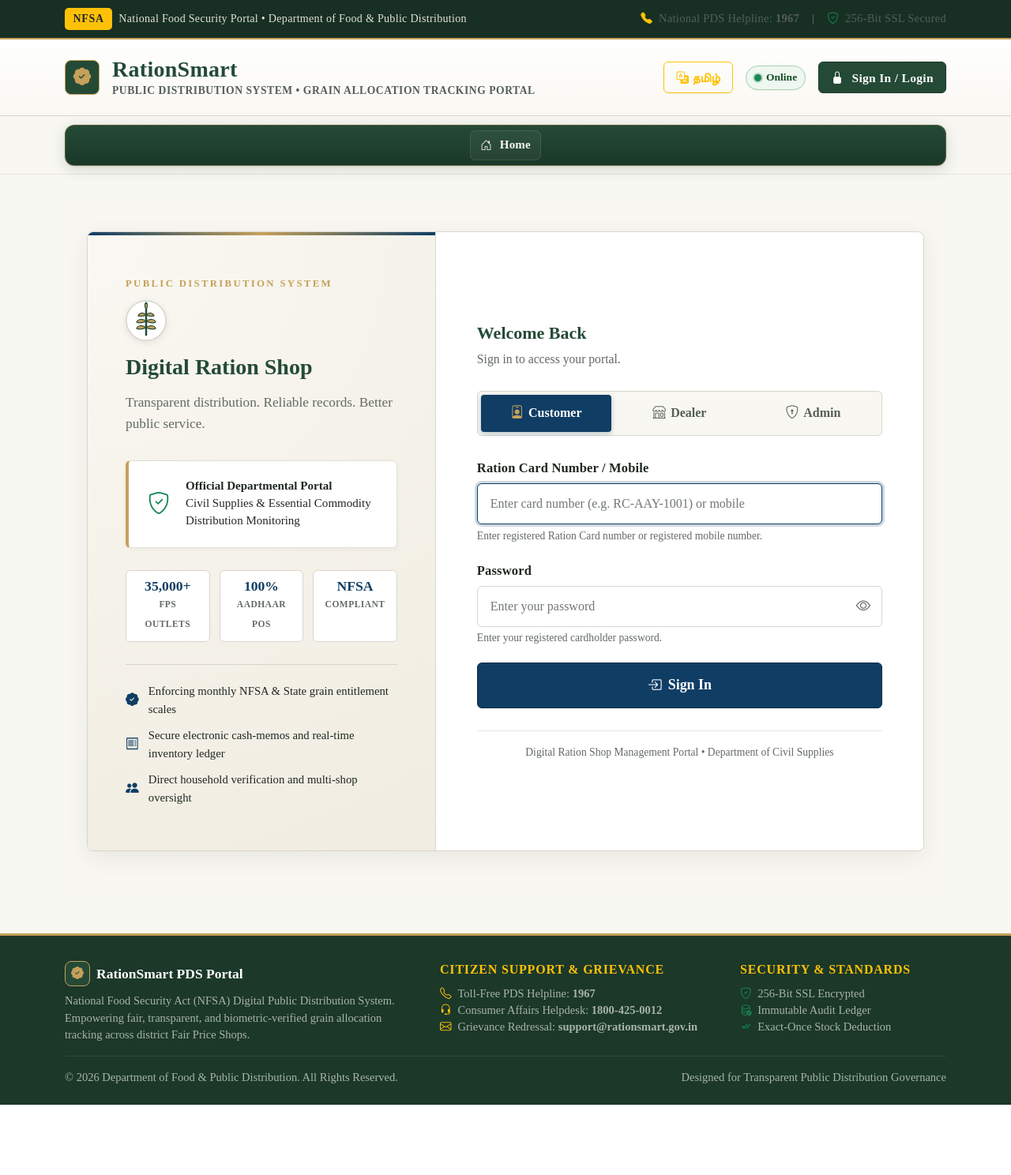
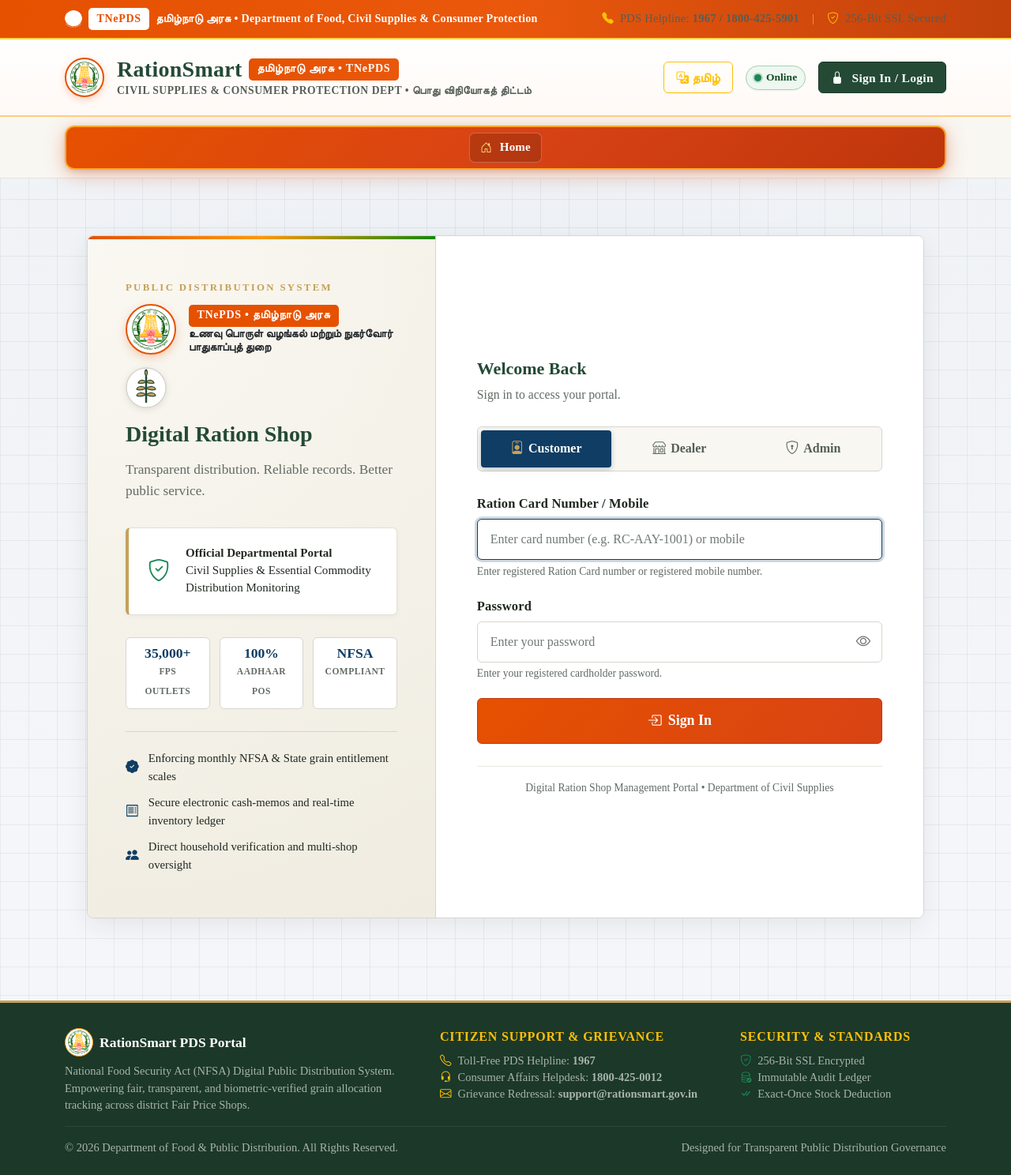
Before and after one commit to MahathiSelvaraj/RationSmart-PDS-Portal, a Flask app: page /login in a window 1280 px wide. Shown: the whole page at 79% size. Before the commit the page ends 1399 px from the top, so only its background shows below. Run offline with Flask 3, Linux system fonts and the light colour scheme; some libraries are stand-ins or nearby versions.

Commit message:
Update portal to official Tamil Nadu Government (TNePDS) Orange Theme with State Emblem

```diff
--- a/static/css/style.css
+++ b/static/css/style.css
@@ -72,15 +72,14 @@ html {
 }
 
 body {
-    background-color: var(--pds-bg) !important;
-    background-image: linear-gradient(135deg, rgba(245,250,245,0.3) 25%, transparent 25%),
-                      linear-gradient(225deg, rgba(245,250,245,0.3) 25%, transparent 25%),
-                      linear-gradient(45deg, rgba(245,250,245,0.3) 25%, transparent 25%),
-                      linear-gradient(315deg, rgba(245,250,245,0.3) 25%, transparent 25%);
-    background-size: 20px 20px;
-    background-position: 0 0, 0 10px, 10px -10px, -10px 0px;
-  font-family: var(--pds-font-family) !important;
-  background-color: var(--pds-bg) !important;
+  font-family: var(--pds-font-family) !important;
+  background-color: #F4F6F9 !important;
+  background-image:
+    radial-gradient(circle at 50% 0%, rgba(15, 60, 100, 0.035) 0%, transparent 75%),
+    linear-gradient(to right, rgba(148, 163, 184, 0.15) 1px, transparent 1px),
+    linear-gradient(to bottom, rgba(148, 163, 184, 0.15) 1px, transparent 1px) !important;
+  background-size: 100% 100%, 36px 36px, 36px 36px !important;
+  background-position: 0 0, 0 0, 0 0 !important;
   color: var(--pds-text-main) !important;
   font-size: var(--pds-body);
   line-height: 1.55;
@@ -94,18 +93,18 @@ body {
 
 /* Shared background classes */
 .page-bg {
-    background-color: var(--pds-bg) !important;
-    background-image: linear-gradient(135deg, rgba(245,250,245,0.3) 25%, transparent 25%),
-                      linear-gradient(225deg, rgba(245,250,245,0.3) 25%, transparent 25%),
-                      linear-gradient(45deg, rgba(245,250,245,0.3) 25%, transparent 25%),
-                      linear-gradient(315deg, rgba(245,250,245,0.3) 25%, transparent 25%);
-    background-size: 20px 20px;
-    background-position: 0 0, 0 10px, 10px -10px, -10px 0px;
+  background-color: #F4F6F9 !important;
+  background-image:
+    radial-gradient(circle at 50% 0%, rgba(15, 60, 100, 0.035) 0%, transparent 75%),
+    linear-gradient(to right, rgba(148, 163, 184, 0.15) 1px, transparent 1px),
+    linear-gradient(to bottom, rgba(148, 163, 184, 0.15) 1px, transparent 1px) !important;
+  background-size: 100% 100%, 36px 36px, 36px 36px !important;
+  background-position: 0 0, 0 0, 0 0 !important;
 }
 
 .section-bg {
-    background-color: var(--pds-surface-alt) !important;
-    /* subtle pale sage green */
+  background-color: #F8FAFC !important;
+  background-image: none !important;
 }
 
 /* Apply Times New Roman across all interactive and structural components */
@@ -506,12 +505,13 @@ input[type="radio"] {
 
 /* Top National Identity Ribbon */
 .gov-topbar {
-  background-color: #173023;
-  color: #E2DFD7;
+  background: linear-gradient(90deg, #E65100 0%, #EA580C 50%, #C2410C 100%) !important;
+  color: #FFFFFF !important;
   font-size: 0.88rem;
   padding: 6px 0;
-  border-bottom: 2px solid var(--pds-accent-gold);
+  border-bottom: 2.5px solid #FFD54F !important;
   letter-spacing: 0.02em;
+  box-shadow: 0 2px 8px rgba(230, 81, 0, 0.22);
 }
 
 .gov-topbar a {
@@ -526,11 +526,11 @@ input[type="radio"] {
 
 /* Main Brand Header - Stacking context above sticky navbar */
 .pds-brand-header {
-  background: linear-gradient(180deg, #FFFFFF 0%, #FAF8F2 100%);
-  border-bottom: 1px solid var(--pds-border);
+  background: linear-gradient(180deg, #FFFFFF 0%, #FFF9F5 100%) !important;
+  border-bottom: 2px solid #FFCC80 !important;
   padding: 0.85rem 0;
   position: relative;
-  z-index: 1030; /* Higher than sticky navbar (1020) so header dropdowns render completely above */
+  z-index: 1030;
 }
 
 /* User Profile Dropdown in Brand Header */
@@ -623,13 +623,13 @@ input[type="radio"] {
   -webkit-backdrop-filter: blur(8px);
 }
 
-/* Centered, elegant forest-green container with rounded corners and subtle shadow */
+/* Centered, official Tamil Nadu Government Saffron/Orange Navigation Bar */
 .pds-nav-box-container {
-  background: linear-gradient(180deg, #244A36 0%, #1A3828 100%);
-  border: 1px solid rgba(197, 161, 90, 0.35);
+  background: linear-gradient(135deg, #E65100 0%, #D84315 50%, #BF360C 100%) !important;
+  border: 2px solid #FFA726 !important;
   border-radius: 12px;
-  box-shadow: 0 4px 18px rgba(27, 56, 41, 0.16), 0 1px 3px rgba(0, 0, 0, 0.08);
-  padding: 6px 10px;
+  box-shadow: 0 6px 24px rgba(216, 67, 21, 0.35), 0 2px 6px rgba(0, 0, 0, 0.12) !important;
+  padding: 7px 12px;
   display: flex;
   align-items: center;
   justify-content: center;
@@ -660,17 +660,17 @@ input[type="radio"] {
   margin: 0;
 }
 
-/* Individual menu item: separate clickable box or pill */
+/* Individual menu item: high-contrast semi-translucent pill */
 .pds-box-nav .nav-link,
 .navbar-custom .nav-link {
   font-family: var(--pds-font-family) !important;
   font-size: 15px !important;
   font-weight: 600 !important;
-  color: #F8F7F2 !important;
-  background-color: rgba(255, 255, 255, 0.05);
-  border: 1px solid rgba(255, 255, 255, 0.1);
+  color: #FFFFFF !important;
+  background-color: rgba(0, 0, 0, 0.16) !important;
+  border: 1px solid rgba(255, 255, 255, 0.25) !important;
   border-radius: 7px;
-  padding: 7px 12px !important;
+  padding: 7px 13px !important;
   min-height: 38px;
   display: inline-flex;
   align-items: center;
@@ -687,42 +687,44 @@ input[type="radio"] {
 .pds-box-nav .nav-link i,
 .navbar-custom .nav-link i {
   font-size: 14.5px;
-  opacity: 0.92;
+  color: #FFE082 !important;
+  opacity: 0.95;
   transition: transform 0.15s ease, color 0.15s ease;
 }
 
-/* Hover Effect: soft lighter-green background, subtle border, elegant gold accent */
+/* Hover Effect: bright white pill highlight */
 .pds-box-nav .nav-link:hover,
 .navbar-custom .nav-link:hover,
 .pds-box-nav .nav-link:focus,
 .navbar-custom .nav-link:focus {
-  background-color: rgba(255, 255, 255, 0.14) !important;
-  border-color: rgba(197, 161, 90, 0.55) !important;
+  background-color: rgba(255, 255, 255, 0.28) !important;
+  border-color: #FFF3E0 !important;
   color: #FFFFFF !important;
   transform: translateY(-1px);
-  box-shadow: 0 3px 8px rgba(0, 0, 0, 0.16);
+  box-shadow: 0 4px 12px rgba(0, 0, 0, 0.22) !important;
 }
 
 .pds-box-nav .nav-link:hover i,
 .navbar-custom .nav-link:hover i {
-  transform: scale(1.08);
-  color: #DFC589;
-}
-
-/* Active Menu Item: visibly distinct lighter forest-green, muted gold border & bottom underline */
+  transform: scale(1.12);
+  color: #FFFFFF !important;
+}
+
+/* Active Menu Item: Crisp Solid White Pill with Deep Saffron/Orange Text */
 .pds-box-nav .nav-link.active,
 .navbar-custom .nav-link.active {
-  background: #2E5C43 !important;
-  border: 1px solid #C5A15A !important;
-  border-bottom: 3px solid #C5A15A !important;
-  color: #FFFFFF !important;
-  font-weight: 700 !important;
-  box-shadow: inset 0 1px 0 rgba(255, 255, 255, 0.18), 0 2px 6px rgba(0, 0, 0, 0.22) !important;
+  background: #FFFFFF !important;
+  border: 1.5px solid #FFE082 !important;
+  border-bottom: 3.5px solid #BF360C !important;
+  color: #BF360C !important;
+  font-weight: 800 !important;
+  box-shadow: 0 3px 12px rgba(0, 0, 0, 0.25) !important;
 }
 
 .pds-box-nav .nav-link.active i,
 .navbar-custom .nav-link.active i {
-  color: #DFC589;
+  color: #E65100 !important;
+  font-weight: 800 !important;
 }
 
 /* Notification badges inside navigation items */
--- a/templates/auth/login.html
+++ b/templates/auth/login.html
@@ -10,13 +10,9 @@
    Universal Typography: 'Times New Roman', Times, serif
    ========================================================================== */
 
-.page-bg {
-    background-color: #F8F7F2 !important;
-}
-
 .login-portal-wrapper {
     font-family: 'Times New Roman', Times, serif;
-    background-color: #F8F7F2;
+    background-color: transparent;
     color: #202820;
     padding: 2.5rem 0 3.5rem 0;
     min-height: calc(100vh - 160px);
@@ -54,7 +50,7 @@
     left: 0;
     right: 0;
     height: 4px;
-    background: linear-gradient(90deg, #0F3D64 0%, #C5A15A 50%, #0F3D64 100%);
+    background: linear-gradient(90deg, #E65100 0%, #FF9800 50%, #138808 100%);
 }
 
 .pds-gov-label {
@@ -322,9 +318,9 @@
 /* Submit Action Button */
 .btn-portal-submit {
     width: 100%;
-    background-color: #0F3D64;
+    background: linear-gradient(135deg, #E65100 0%, #D84315 100%);
     color: #FFFFFF;
-    border: 1px solid #0B2D4A;
+    border: 1px solid #BF360C;
     padding: 0.88rem;
     font-family: 'Times New Roman', Times, serif;
     font-size: 1.12rem;
@@ -391,7 +387,16 @@
                 <div>
                     <span class="pds-gov-label">PUBLIC DISTRIBUTION SYSTEM</span>
 
-                    <!-- Dignified Grain / Agriculture Stalk Motif -->
+                    <!-- Tamil Nadu Government Emblem & Grain Motif -->
+                    <div class="d-flex align-items-center gap-3 mb-3">
+                        <div style="background: #FFFFFF; border: 2.5px solid #E65100; border-radius: 50%; padding: 4px; width: 64px; height: 64px; box-shadow: 0 4px 12px rgba(230,81,0,0.25); display: flex; align-items: center; justify-content: center; flex-shrink: 0;">
+                            <img src="{{ url_for('static', filename='img/tn_gov_logo.svg') }}" alt="Tamil Nadu Government Emblem" style="width: 100%; height: 100%; object-fit: contain;">
+                        </div>
+                        <div>
+                            <span class="badge" style="background-color: #E65100; color: #FFFFFF; font-size: 0.72rem; letter-spacing: 0.05em;">TNePDS &bull; தமிழ்நாடு அரசு</span>
+                            <div class="fw-bold text-dark" style="font-size: 0.88rem; line-height: 1.25;">உணவு பொருள் வழங்கல் மற்றும் நுகர்வோர் பாதுகாப்புத் துறை</div>
+                        </div>
+                    </div>
                     <div class="mb-3">
                         <svg class="grain-motif-svg" viewBox="0 0 52 52" fill="none" xmlns="http://www.w3.org/2000/svg" aria-hidden="true">
                             <circle cx="26" cy="26" r="25" fill="#FFFFFF" stroke="#D8D5CC" stroke-width="1.5"/>
--- a/templates/base.html
+++ b/templates/base.html
@@ -28,17 +28,18 @@
 </head>
 <body class="page-bg">
 
-    <!-- 1. Top Government Identity Ribbon -->
+    <!-- 1. Top Government Identity Ribbon (Tamil Nadu State PDS) -->
     <div class="gov-topbar">
         <div class="container d-flex flex-column flex-md-row justify-content-between align-items-center py-1 gap-1">
             <div class="d-flex align-items-center gap-2">
-                <span class="badge bg-warning text-dark px-2 py-0 fw-bold" style="font-size: 0.75rem; letter-spacing: 0.05em;">NFSA</span>
-                <span>National Food Security Portal &bull; Department of Food & Public Distribution</span>
+                <img src="{{ url_for('static', filename='img/tn_gov_logo.svg') }}" alt="TN Gov Logo" style="width: 22px; height: 22px; filter: brightness(0) invert(1);">
+                <span class="badge bg-white px-2 py-0 fw-bold" style="font-size: 0.75rem; letter-spacing: 0.05em; color: #E65100 !important;">TNePDS</span>
+                <span class="fw-semibold">தமிழ்நாடு அரசு &bull; Department of Food, Civil Supplies & Consumer Protection</span>
             </div>
-            <div class="d-flex align-items-center gap-3 small">
-                <span><i class="bi bi-telephone-fill me-1 text-warning"></i> National PDS Helpline: <strong>1967</strong></span>
-                <span class="d-none d-lg-inline text-secondary">|</span>
-                <span class="d-none d-lg-inline"><i class="bi bi-shield-check me-1 text-success"></i> 256-Bit SSL Secured</span>
+            <div class="d-flex align-items-center gap-3 small text-white">
+                <span><i class="bi bi-telephone-fill me-1 text-warning"></i> PDS Helpline: <strong>1967 / 1800-425-5901</strong></span>
+                <span class="d-none d-lg-inline text-white-50">|</span>
+                <span class="d-none d-lg-inline"><i class="bi bi-shield-check me-1 text-warning"></i> 256-Bit SSL Secured</span>
             </div>
         </div>
     </div>
@@ -46,14 +47,17 @@
     <!-- 2. Main Brand Header with Emblem & User Profile Capsule -->
     <header class="pds-brand-header">
         <div class="container d-flex flex-column flex-md-row justify-content-between align-items-md-center py-2 gap-3">
-            <!-- Brand & Emblem -->
+            <!-- Brand & Emblem (Official TN Emblem) -->
             <a href="{{ url_for('index') }}" class="d-flex align-items-center text-decoration-none gap-3">
-                <div class="pds-emblem-badge">
-                    <i class="bi bi-patch-check-fill"></i>
+                <div class="pds-emblem-badge" style="background: #FFFFFF; border: 2.5px solid #E65100; border-radius: 50%; padding: 3px; width: 50px; height: 50px; display: flex; align-items: center; justify-content: center; box-shadow: 0 3px 10px rgba(230, 81, 0, 0.25); flex-shrink: 0;">
+                    <img src="{{ url_for('static', filename='img/tn_gov_logo.svg') }}" alt="Tamil Nadu Government Emblem" style="width: 100%; height: 100%; object-fit: contain;">
                 </div>
                 <div>
-                    <h1 class="pds-brand-title">RationSmart</h1>
-                    <div class="pds-brand-subtitle">Public Distribution System &bull; Grain Allocation Tracking Portal</div>
+                    <div class="d-flex align-items-center gap-2 flex-wrap">
+                        <h1 class="pds-brand-title" style="color: #C2410C; margin-bottom: 0;">RationSmart</h1>
+                        <span class="badge" style="background: linear-gradient(135deg, #E65100 0%, #EA580C 100%); color: #FFFFFF; font-size: 0.72rem; letter-spacing: 0.05em;">தமிழ்நாடு அரசு &bull; TNePDS</span>
+                    </div>
+                    <div class="pds-brand-subtitle">Civil Supplies & Consumer Protection Dept &bull; பொது விநியோகத் திட்டம்</div>
                 </div>
             </a>
 
@@ -349,8 +353,8 @@
             <div class="row g-4 mb-3">
                 <div class="col-md-5">
                     <div class="d-flex align-items-center gap-2 mb-2">
-                        <div class="pds-emblem-badge" style="width: 32px; height: 32px; font-size: 1rem;">
-                            <i class="bi bi-patch-check-fill"></i>
+                        <div class="pds-emblem-badge" style="width: 36px; height: 36px; background: #FFFFFF; border: 1.5px solid #FF9800; border-radius: 50%; padding: 2px; display: flex; align-items: center; justify-content: center;">
+                            <img src="{{ url_for('static', filename='img/tn_gov_logo.svg') }}" alt="TN Emblem" style="width: 100%; height: 100%; object-fit: contain;">
                         </div>
                         <h5 class="fw-bold text-white mb-0">RationSmart PDS Portal</h5>
                     </div>
```
Also changed, not shown: other parts of static/css/style.css (+9 -16 lines), templates/index.html (+5 -4 lines), static/img/tn_gov_logo.svg (added).
